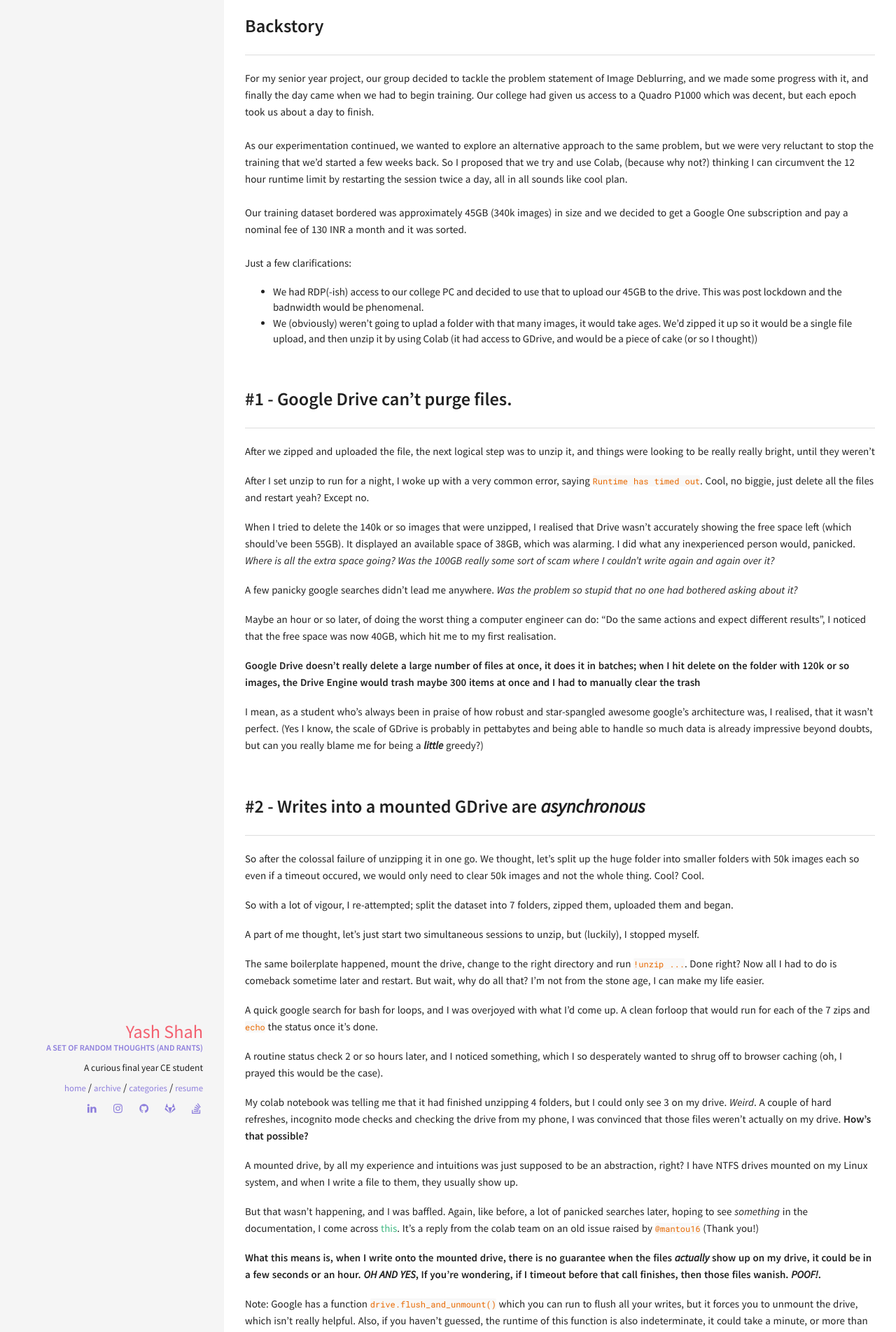
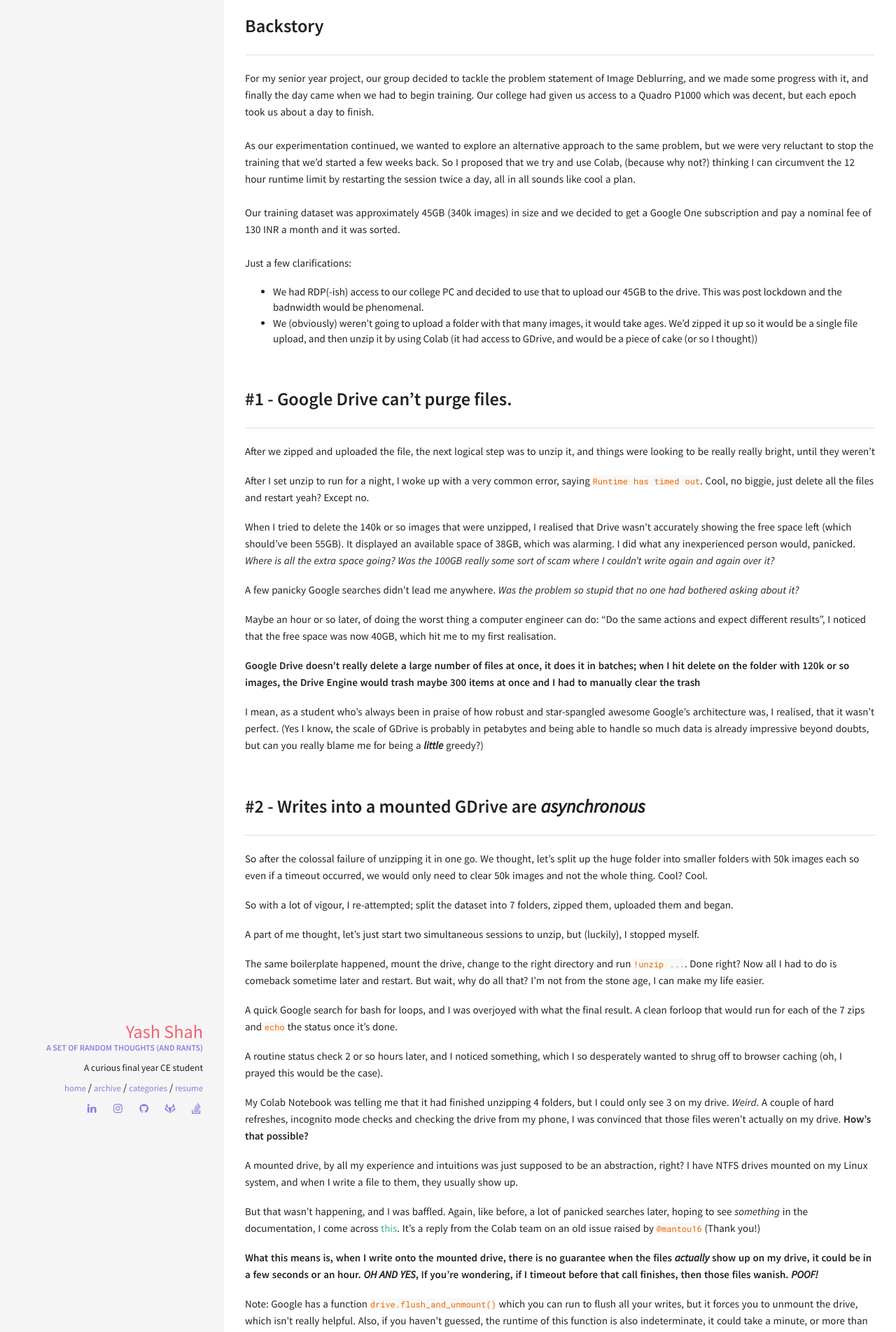
Before and after one commit to yashshah1/blog, a Jekyll site: the page built from _posts/2020-05-22-why-i-dislike-collab.md, in a window 1280 px wide. Shown: the part 748-2651 px from the top of the page at 70% size. Built offline with Jekyll 4.4.1, drawn with Linux system fonts in a browser that asks for light colours; some of the changed text lies outside the part shown.

Commit message:
Spelling mistakes in post #2

```diff
--- a/_posts/2020-05-22-why-i-dislike-collab.md
+++ b/_posts/2020-05-22-why-i-dislike-collab.md
@@ -15,12 +15,12 @@
 ## Backstory
 
 For my senior year project, our group decided to tackle the problem statement of Image Deblurring, and we made some progress with it, and finally the day came when we had to begin training. Our college had given us access to a Quadro P1000 which was decent, but each epoch took us about a day to finish. <br /><br />
-As our experimentation continued, we wanted to explore an alternative approach to the same problem, but we were very reluctant to stop the training that we'd started a few weeks back. So I proposed that we try and use Colab, (because why not?) thinking I can circumvent the 12 hour runtime limit by restarting the session twice a day, all in all sounds like cool plan. <br /><br />
-Our training dataset bordered was approximately 45GB (340k images) in size and we decided to get a Google One subscription and pay a nominal fee of 130 INR a month and it was sorted.<br /><br />
+As our experimentation continued, we wanted to explore an alternative approach to the same problem, but we were very reluctant to stop the training that we'd started a few weeks back. So I proposed that we try and use Colab, (because why not?) thinking I can circumvent the 12 hour runtime limit by restarting the session twice a day, all in all sounds like cool a plan. <br /><br />
+Our training dataset was approximately 45GB (340k images) in size and we decided to get a Google One subscription and pay a nominal fee of 130 INR a month and it was sorted.<br /><br />
 Just a few clarifications:
 
 - We had RDP(-ish) access to our college PC and decided to use that to upload our 45GB to the drive. This was post lockdown and the badnwidth would be phenomenal.
-- We (obviously) weren't going to uplad a folder with that many images, it would take ages. We'd zipped it up so it would be a single file upload, and then unzip it by using Colab (it had access to GDrive, and would be a piece of cake (or so I thought))
+- We (obviously) weren't going to upload a folder with that many images, it would take ages. We'd zipped it up so it would be a single file upload, and then unzip it by using Colab (it had access to GDrive, and would be a piece of cake (or so I thought))
 
 ## #1 - Google Drive can't purge files.
 
@@ -30,17 +30,17 @@
 
 When I tried to delete the 140k or so images that were unzipped, I realised that Drive wasn't accurately showing the free space left (which should've been 55GB). It displayed an available space of 38GB, which was alarming. I did what any inexperienced person would, panicked. _Where is all the extra space going?_ _Was the 100GB really some sort of scam where I couldn't write again and again over it?_
 
-A few panicky google searches didn't lead me anywhere. _Was the problem so stupid that no one had bothered asking about it?_
+A few panicky Google searches didn't lead me anywhere. _Was the problem so stupid that no one had bothered asking about it?_
 
 Maybe an hour or so later, of doing the worst thing a computer engineer can do: "Do the same actions and expect different results", I noticed that the free space was now 40GB, which hit me to my first realisation.
 
 **Google Drive doesn't really delete a large number of files at once, it does it in batches; when I hit delete on the folder with 120k or so images, the Drive Engine would trash maybe 300 items at once and I had to manually clear the trash**
 
-I mean, as a student who's always been in praise of how robust and star-spangled awesome google's architecture was, I realised, that it wasn't perfect. (Yes I know, the scale of GDrive is probably in pettabytes and being able to handle so much data is already impressive beyond doubts, but can you really blame me for being a _**little**_ greedy?)
+I mean, as a student who's always been in praise of how robust and star-spangled awesome Google's architecture was, I realised, that it wasn't perfect. (Yes I know, the scale of GDrive is probably in petabytes and being able to handle so much data is already impressive beyond doubts, but can you really blame me for being a _**little**_ greedy?)
 
 ## #2 - Writes into a mounted GDrive are _asynchronous_
 
-So after the colossal failure of unzipping it in one go. We thought, let's split up the huge folder into smaller folders with 50k images each so even if a timeout occured, we would only need to clear 50k images and not the whole thing. Cool? Cool.
+So after the colossal failure of unzipping it in one go. We thought, let's split up the huge folder into smaller folders with 50k images each so even if a timeout occurred, we would only need to clear 50k images and not the whole thing. Cool? Cool.
 
 So with a lot of vigour, I re-attempted; split the dataset into 7 folders, zipped them, uploaded them and began.
 
@@ -48,19 +48,19 @@
 
 The same boilerplate happened, mount the drive, change to the right directory and run `!unzip ...`. Done right? Now all I had to do is comeback sometime later and restart. But wait, why do all that? I'm not from the stone age, I can make my life easier.
 
-A quick google search for bash for loops, and I was overjoyed with what I'd come up. A clean forloop that would run for each of the 7 zips and `echo` the status once it's done.
+A quick Google search for bash for loops, and I was overjoyed with what the final result. A clean forloop that would run for each of the 7 zips and `echo` the status once it's done.
 
 A routine status check 2 or so hours later, and I noticed something, which I so desperately wanted to shrug off to browser caching (oh, I prayed this would be the case).
 
-My colab notebook was telling me that it had finished unzipping 4 folders, but I could only see 3 on my drive. _Weird_. A couple of hard refreshes, incognito mode checks and checking the drive from my phone, I was convinced that those files weren't actually on my drive. **How's that possible?**
+My Colab Notebook was telling me that it had finished unzipping 4 folders, but I could only see 3 on my drive. _Weird_. A couple of hard refreshes, incognito mode checks and checking the drive from my phone, I was convinced that those files weren't actually on my drive. **How's that possible?**
 
 A mounted drive, by all my experience and intuitions was just supposed to be an abstraction, right? I have NTFS drives mounted on my Linux system, and when I write a file to them, they usually show up.
 
-But that wasn't happening, and I was baffled. Again, like before, a lot of panicked searches later, hoping to see _something_ in the documentation, I come across [this](https://github.com/googlecolab/colabtools/issues/287#issuecomment-478098785). It's a reply from the colab team on an old issue raised by `@mantou16` (Thank you!)
+But that wasn't happening, and I was baffled. Again, like before, a lot of panicked searches later, hoping to see _something_ in the documentation, I come across [this](https://github.com/googlecolab/colabtools/issues/287#issuecomment-478098785). It's a reply from the Colab team on an old issue raised by `@mantou16` (Thank you!)
 
-**What this means is, when I write onto the mounted drive, there is no guarantee when the files _actually_ show up on my drive, it could be in a few seconds or an hour. _OH AND YES_, If you're wondering, if I timeout before that call finishes, then those files wanish. _POOF!_.**
+**What this means is, when I write onto the mounted drive, there is no guarantee when the files _actually_ show up on my drive, it could be in a few seconds or an hour. _OH AND YES_, If you're wondering, if I timeout before that call finishes, then those files wanish. _POOF!_**
 
-Note: Google has a function `drive.flush_and_unmount()` which you can run to flush all your writes, but it forces you to unmount the drive, which isn't really helpful. Also, if you haven't guessed, the runtime of this function is also indeterminate, it could take a minute, or more than an hour. And yes if the timeout happens when this is running, again _POOF!_.
+Note: Google has a function `drive.flush_and_unmount()` which you can run to flush all your writes, but it forces you to unmount the drive, which isn't really helpful. Also, if you haven't guessed, the runtime of this function is also indeterminate, it could take a minute, or more than an hour. And yes if the timeout happens when this is running, again _POOF!_
 
 ## #3 - Reads from a mounted GDrive are **_also asynchronous_**
 
@@ -74,25 +74,25 @@
 
 Just to recap, ~340k images; 7 folders, 6 of which have 50k images and the last one has ~40k. We begin training, and BOOM it works, WOHOOO! right? Wrong.
 
-Colab was reporting an epoch time of a minute😱. (It took 23 hours on a P1000). I knew colab was fast, but not this fast. Something was up.
+Colab was reporting an epoch time of a minute😱. (It took 23 hours on a P1000). I knew Colab was fast, but not this fast. Something was up.
 
-I added a few (okay more than a few) sanity checks, and like suspected, something was wrong.
+I added a few (okay more than a few) sanity checks, and as suspected, something was wrong.
 
 It showed me a total training dataset size of **_0 images_**. What? Back to more checks; Images were there on the drive, the path was correct, drive had mounted accurately. All seemed to be right except it wasn't working.
 
-Back to googling, luckily this time, colab did have an official solution. Read it in their words [here](https://research.google.com/colaboratory/faq.html#drive-timeout).
+Back to googling, luckily this time, the Colab team did have an official solution. Read it in their words [here](https://research.google.com/colaboratory/faq.html#drive-timeout).
 
 Basically what they say is: I/O operations such as `os.listdir()` on a mounted drive are _asynchronous_(Ugh, at this point I start to hate this word). This had a two fold problem, not only would the files get read, my Python code would continue like nothing was wrong. **The least they could do is throw an exception**.
 
-They suggest moving folders into smaller subfolders, so that Colab wouldn't time out. I obviously couldn't do that in colab because the writes were asynchoronous too. **UGH**. What
+They suggest moving folders into smaller subfolders, so that Colab wouldn't time out. I obviously couldn't do that in Colab because the writes were asynchoronous too. **UGH**.
 
 So back to the GDrive client. Wrote a python script to divide it into 341 folders, each having 1k or so files, and the upload resumes
 
 ## #4 - 12 hours of a session time is a scam.
 
-Fast Forward 4 more days, upload has finished. And colab finally agrees to read the files, I see the magic number of 340k files, and I think to myself, YAY!
+Fast Forward 4 more days, upload has finished. And Colab finally agrees to read the files, I see the magic number of 340k files, and I think to myself, YAY!
 
-The training runs super super smooth, where it now took around 100 hours per epoch (that's an ungodly 56% increase), and I think to myself that maybe it was all worth it.
+The training runs super super smooth, where it now took around 10 hours per epoch (that's an ungodly 56% increase), and I think to myself that maybe it was all worth it.
 
 Learning from my experience with asynchoronous writes, I decided to change the save frequency to every 20k iterations, so that even if I did lose some training time, it wouldn't be a lot.
 
```
Also changed, not shown: other parts of _posts/2020-05-22-why-i-dislike-collab.md (+2 -2 lines).
